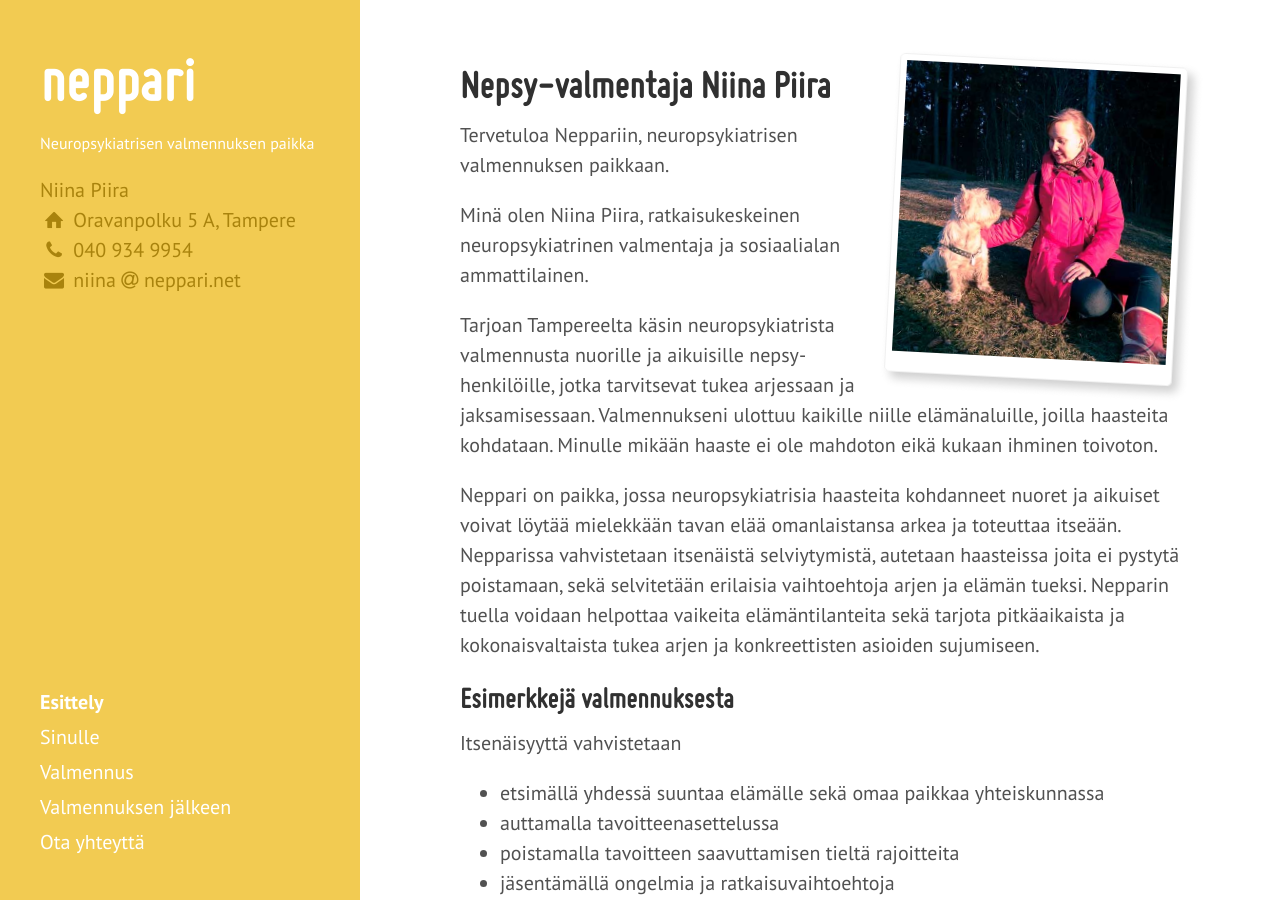
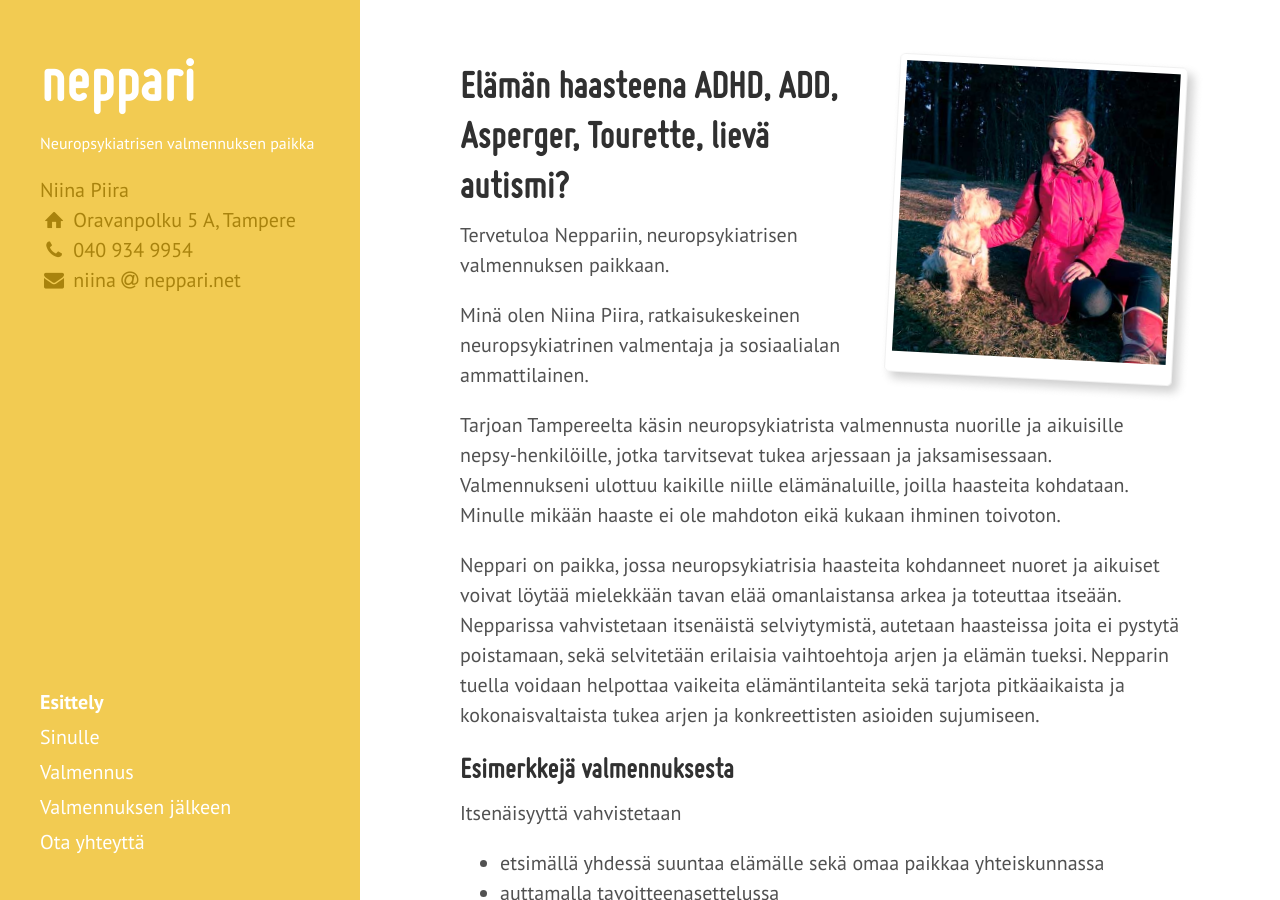
Before and after one commit to niinapiira/neppari.net, a Jekyll site: the page built from index.md, in a window 1280 px wide and 900 px high. Built offline with Jekyll 4.4.1, drawn with Linux system fonts in a browser that asks for light colours; Markdown is read by kramdown in place of the engine named in the settings.

Commit message:
Updated index.md

```diff
--- a/index.md
+++ b/index.md
@@ -1,7 +1,7 @@
 ---
 layout: page
 "front-page": true
-title: "Nepsy-valmentaja Niina&nbsp;Piira"
+title: "Elämän haasteena ADHD, ADD, Asperger, Tourette, lievä autismi?"
 "link-title": Esittely
 "navigation-order": 1
 published: true
```
